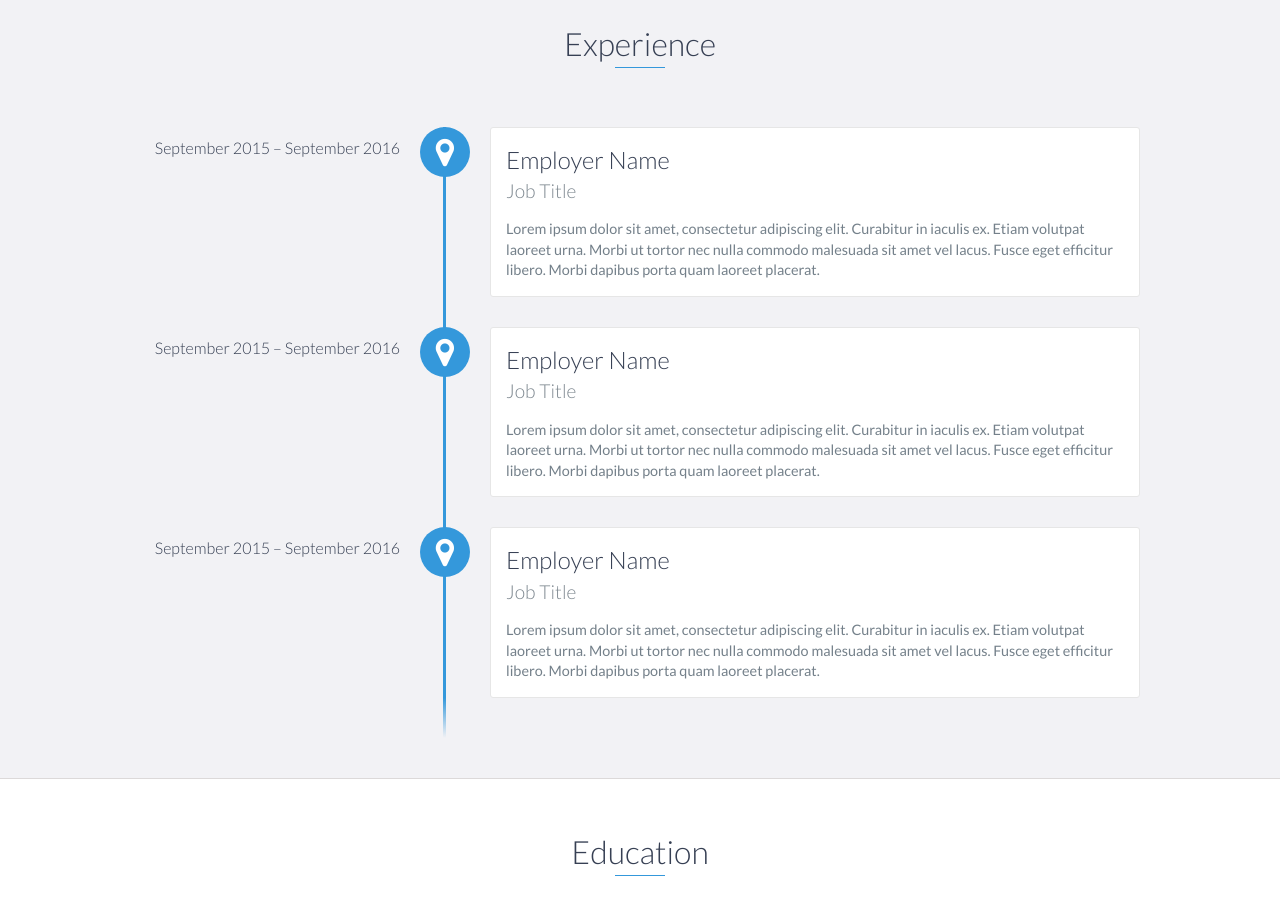
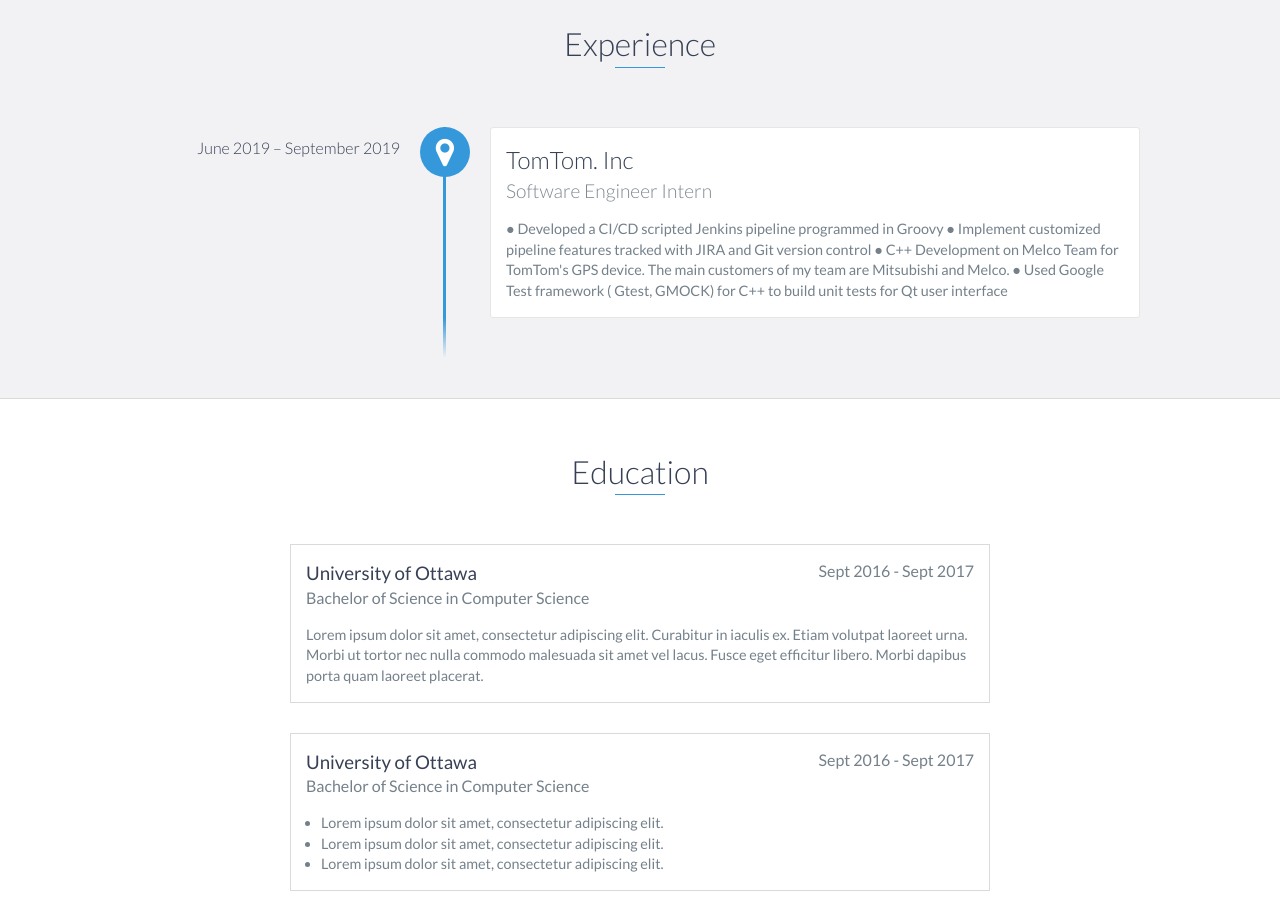
Before and after one commit to nuslarry/nuslarry.github.io, a website: page index.html in a window 1280 px wide. Shown: the part 1140-2062 px from the top of the page. Drawn offline with nearby package versions, Linux system fonts and the light colour scheme.

Commit message:
add TomTom work experience

```diff
--- a/index.html
+++ b/index.html
@@ -87,7 +87,17 @@
     <div id="experience" class="background-alt">
         <h2 class="heading">Experience</h2>
         <div id="experience-timeline">
-            <div data-date="September 2015 – September 2016">
+            <div data-date="June 2019 – September 2019">
+                <h3>TomTom. Inc</h3>
+                <h4>Software Engineer Intern</h4>
+                <p>
+                    ● Developed a CI/CD scripted Jenkins pipeline programmed in Groovy
+                    ● Implement  customized pipeline features tracked with JIRA and Git version control
+                    ● C++ Development on Melco Team for TomTom's GPS device. The main customers of my team are Mitsubishi and Melco.
+                    ● Used Google Test framework ( Gtest, GMOCK) for C++ to build unit tests for Qt user interface
+                </p>
+            </div>
+            <!-- <div data-date="September 2015 – September 2016">
                 <h3>Employer Name</h3>
                 <h4>Job Title</h4>
                 <p>
@@ -101,15 +111,7 @@
                 <p>
                     Lorem ipsum dolor sit amet, consectetur adipiscing elit. Curabitur in iaculis ex. Etiam volutpat laoreet urna. Morbi ut tortor nec nulla commodo malesuada sit amet vel lacus. Fusce eget efficitur libero. Morbi dapibus porta quam laoreet placerat.
                 </p>
-            </div>
-
-            <div data-date="September 2015 – September 2016">
-                <h3>Employer Name</h3>
-                <h4>Job Title</h4>
-                <p>
-                    Lorem ipsum dolor sit amet, consectetur adipiscing elit. Curabitur in iaculis ex. Etiam volutpat laoreet urna. Morbi ut tortor nec nulla commodo malesuada sit amet vel lacus. Fusce eget efficitur libero. Morbi dapibus porta quam laoreet placerat.
-                </p>
-            </div>
+            </div> -->
         </div>
     </div>
     <!-- End #experience -->
```
